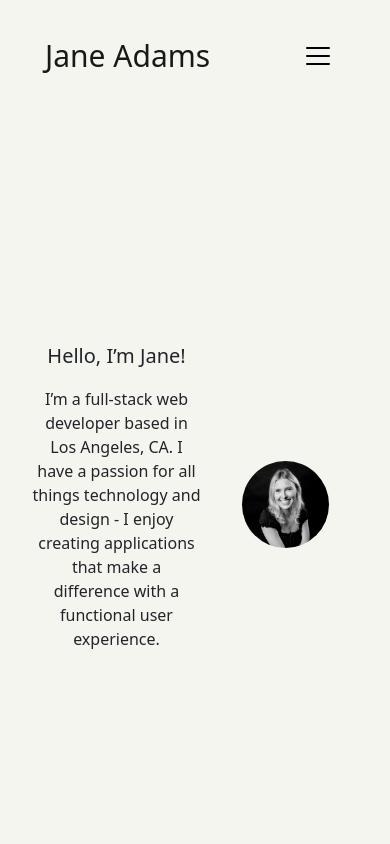
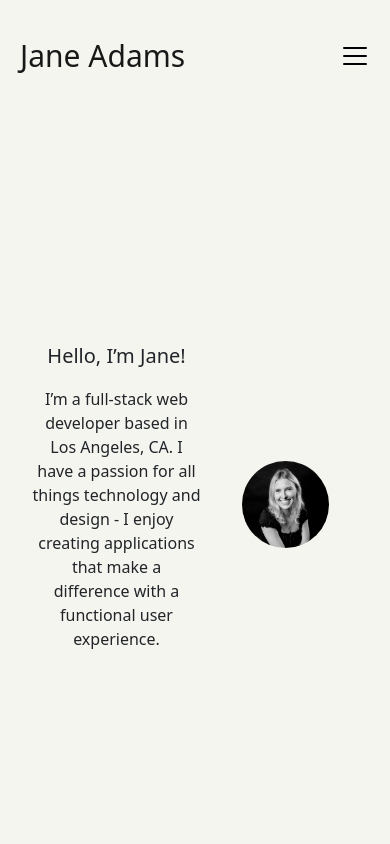
Before and after one commit to janealexadams/portfolio, a React (Vite) app: page / in a window 390 px wide. Shown: the top 844 px of the page. Built offline with nearby package versions, Linux system fonts and the light colour scheme.

Commit message:
updated navbar

```diff
--- a/src/styles/Navbar.css
+++ b/src/styles/Navbar.css
@@ -25,6 +25,24 @@
     margin-right: 25px;
 }
 
+@media only screen and (max-width: 480px) {
+    .bg-body-tertiary {
+        margin-right: 0px !important;
+      }
+    #name {
+        margin-left: 0px !important;
+    }
+}
+
+@media only screen and (max-width: 767px) {
+    .bg-body-tertiary {
+        margin-right: 0px !important;
+      }
+    #name {
+        margin-left: 0px !important;
+    }
+}
+
 .first, .second, .third, .fourth {
     color: black;
     margin-left: 10px;
@@ -41,6 +59,7 @@
 
 .navbar-toggler {
     color: transparent !important;
+    padding: 0 !important;
 }
 
 .navbar-toggler-icon {
```
